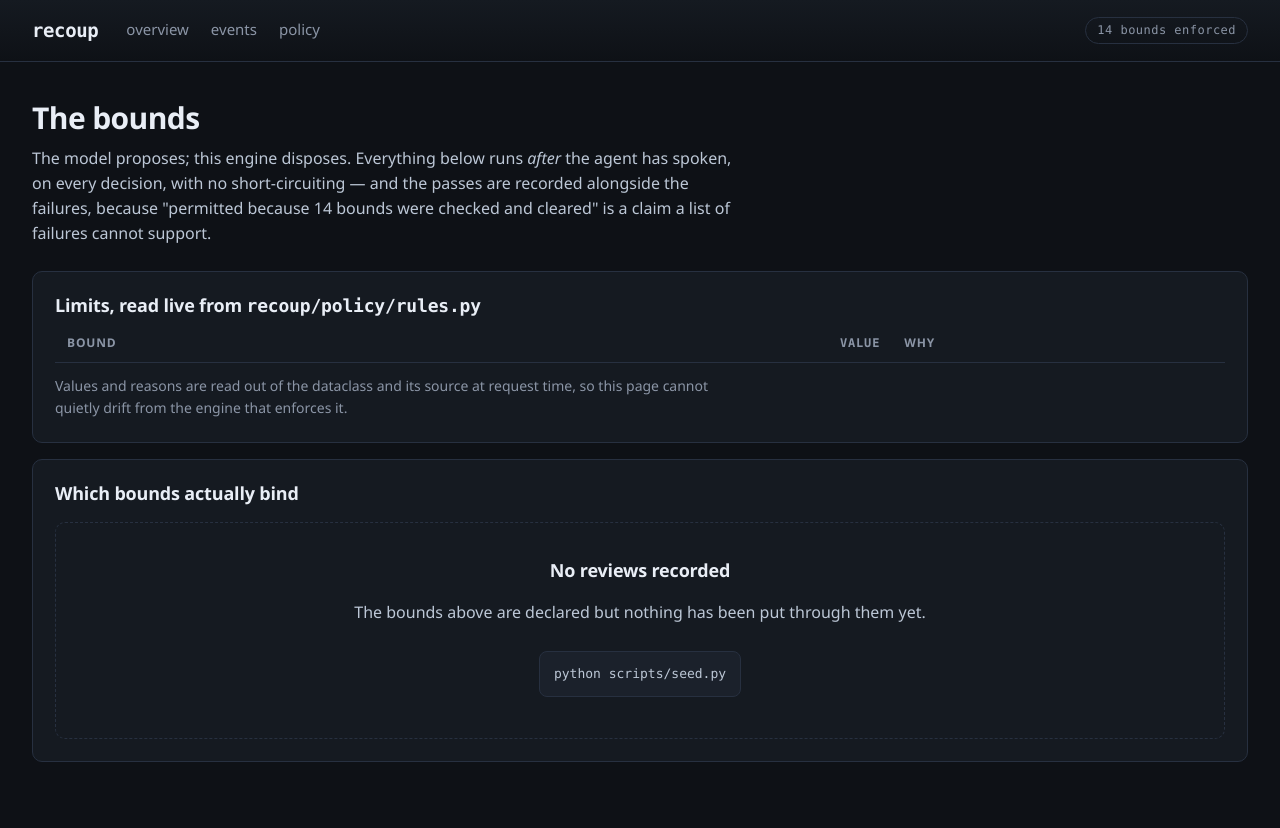
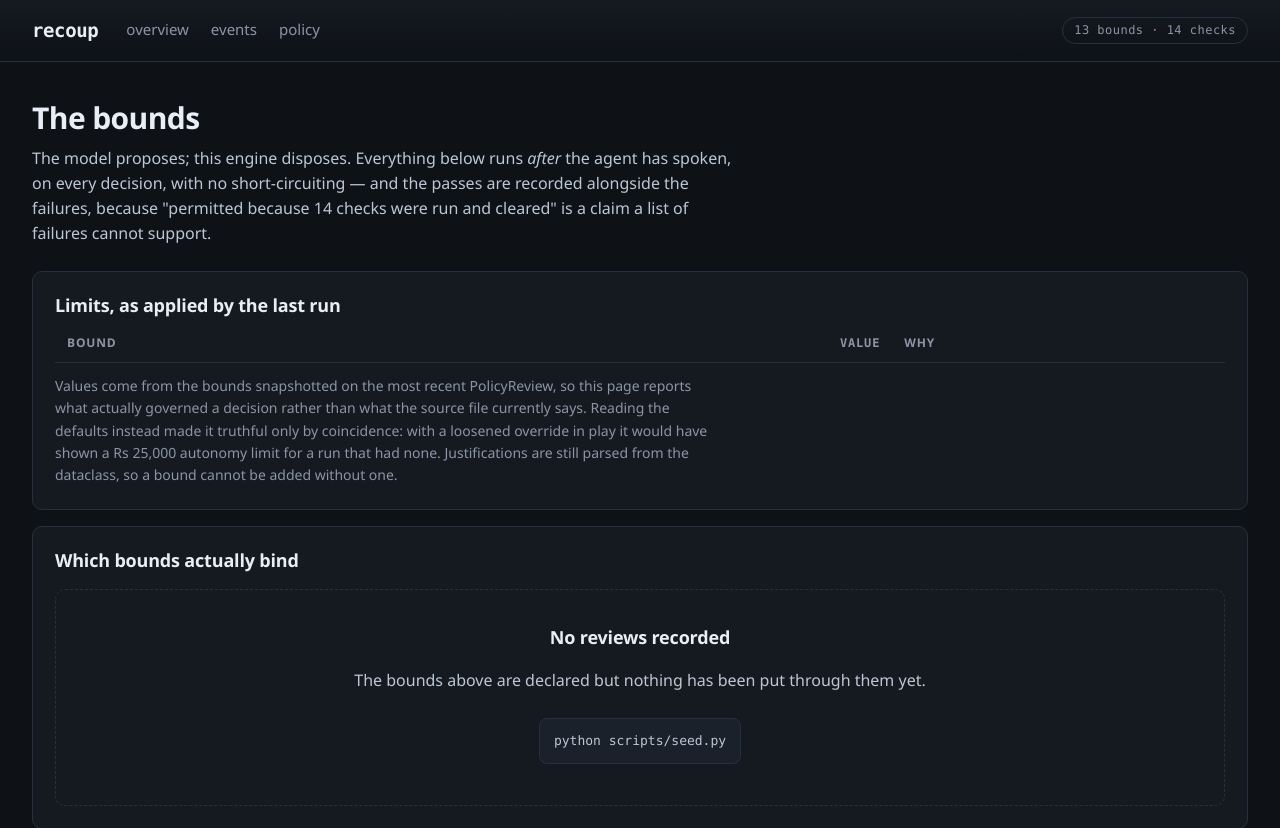
Before and after one commit to AilaVishnu/recoup, a FastAPI app: template recoup/web/templates/policy.html in a window 1280 px wide. Shown: the top 828 px of the page. Run offline with FastAPI, Linux system fonts and the light colour scheme; the template is opened without the code that fills it, so the values that code supplies are empty.

Commit message:
Dashboard: stop contradicting the eval report
Three places where the two surfaces of this project disagreed about their own
numbers. For a project whose pitch is that its figures can be trusted, a judge
flipping between the terminal report and the dashboard finding different answers
is worse than either number being slightly off.

The overview tile labelled "cannibalised" rendered the counterfactual - revenue
that would have arrived with no intervention - while cannibalisation elsewhere
means the far smaller sum actually SPENT on those customers. The same template
used the word in that second sense two hundred lines lower. Result: Rs 99,100 on
the page against Rs 0 in the report for what any reader would take to be the
same quantity. The tile is now "organic".

The arms table reports value-weighted rates while run_eval.py weights by event,
so the two headline lifts differ by nearly two points. Both are correct and they
answer different questions - with 70% of at-risk value in 12% of events they
diverge sharply - but nothing said so. The page now explains the difference and
why the report's per-event attribution is a number a live merchant could not
obtain, while the arm difference is.

/policy rendered DEFAULT_BOUNDS rather than the bounds the run applied. That is
truthful only by coincidence now that overrides are clamped, and coincidence
does not survive the next change: with a loosened override in play the page
would have reported a Rs 25,000 autonomy limit for a run that had none. It reads
the snapshot stored on the PolicyReview instead, falling back to the defaults
only when there is no run to describe.

Counts reconciled too. The fourteenth check is an input-validation gate, not a
limit on what Recoup may do, so the chrome now reads "13 bounds, 14 checks"
rather than putting 14 bounds against the README's 13 and leaving a reader no
way to tell which document is wrong.

```diff
--- a/recoup/api/main.py
+++ b/recoup/api/main.py
@@ -3,7 +3,7 @@
 There is exactly one thing this application has to make effortless: pick any
 event and see the whole chain of reasoning that led to what happened to it -
 what failed, what the scorer thought it was worth, what was proposed and by
-whom, which of the thirteen bounds were checked, what executed, and whether the
+whom, which bounds were checked, what executed, and whether the
 money came back. Everything else here is navigation to that page.
 
 No writes. No Razorpay calls. No LLM. If this process died mid-demo the pipeline
@@ -45,6 +45,10 @@ templates.env.filters.update(FILTERS)
 templates.env.globals.update(
     profile_for=profile_for,
     rule_count=len(RULES),
+    # 13 bounds plus one input-validation gate. Counting the gate as a bound
+    # would put 14 on the page against 13 in the README, and a reader who
+    # notices has no way to tell which document is wrong.
+    bound_count=len(RULES) - 1,
     cohorts=list(Cohort),
     statuses=list(EventStatus),
     verdicts=list(PolicyVerdict),
@@ -152,7 +156,7 @@ def event_detail(
 @app.get("/policy", response_class=HTMLResponse)
 def policy(request: Request, session: Session = Depends(db)) -> HTMLResponse:
     ctx = _base(session, "policy")
-    ctx["bounds"] = read.bounds_table()
+    ctx["bounds"] = read.bounds_table(session)
     ctx["rules"] = read.rule_stats(session) if ctx["ready"] else []
     return templates.TemplateResponse(request, "policy.html", ctx)
 
--- a/recoup/web/templates/base.html
+++ b/recoup/web/templates/base.html
@@ -17,7 +17,7 @@
   </nav>
   <div class="flags">
     {% if dry_run %}<span class="flag">dry run</span>{% endif %}
-    <span class="flag">{{ rule_count }} bounds enforced</span>
+    <span class="flag">{{ bound_count }} bounds &middot; {{ rule_count }} checks</span>
   </div>
 </header>
 
--- a/recoup/web/templates/event.html
+++ b/recoup/web/templates/event.html
@@ -149,7 +149,7 @@
       {% if stage.review %}
       <header>
         <h2>
-          {{ stage.cleared }} of {{ stage.checks|length }} bounds cleared
+          {{ stage.cleared }} of {{ stage.checks|length }} checks cleared
           <span class="pill v-{{ stage.review.verdict.value }}">{{ stage.review.verdict.value }}</span>
         </h2>
         <span class="meta">{{ stage.review.created_at|ist }}</span>
--- a/recoup/web/templates/policy.html
+++ b/recoup/web/templates/policy.html
@@ -8,12 +8,12 @@
   The model proposes; this engine disposes. Everything below runs <i>after</i>
   the agent has spoken, on every decision, with no short-circuiting &mdash; and
   the passes are recorded alongside the failures, because "permitted because
-  {{ rule_count }} bounds were checked and cleared" is a claim a list of
+  {{ rule_count }} checks were run and cleared" is a claim a list of
   failures cannot support.
 </p>
 
 <section class="panel">
-  <h2>Limits, read live from <code>recoup/policy/rules.py</code></h2>
+  <h2>Limits, as applied by the last run</h2>
   <table class="grid bounds">
     <thead><tr><th>bound</th><th class="n">value</th><th>why</th></tr></thead>
     <tbody>
@@ -41,8 +41,12 @@
     </tbody>
   </table>
   <p class="note">
-    Values and reasons are read out of the dataclass and its source at request
-    time, so this page cannot quietly drift from the engine that enforces it.
+    Values come from the bounds snapshotted on the most recent PolicyReview, so
+    this page reports what actually governed a decision rather than what the
+    source file currently says. Reading the defaults instead made it truthful
+    only by coincidence: with a loosened override in play it would have shown a
+    Rs 25,000 autonomy limit for a run that had none. Justifications are still
+    parsed from the dataclass, so a bound cannot be added without one.
   </p>
 </section>
 
```
Also changed, not shown: recoup/api/read.py (+29 -4 lines), recoup/web/templates/overview.html (+18 -1 lines), tests/test_api.py (+1 -1 lines).
